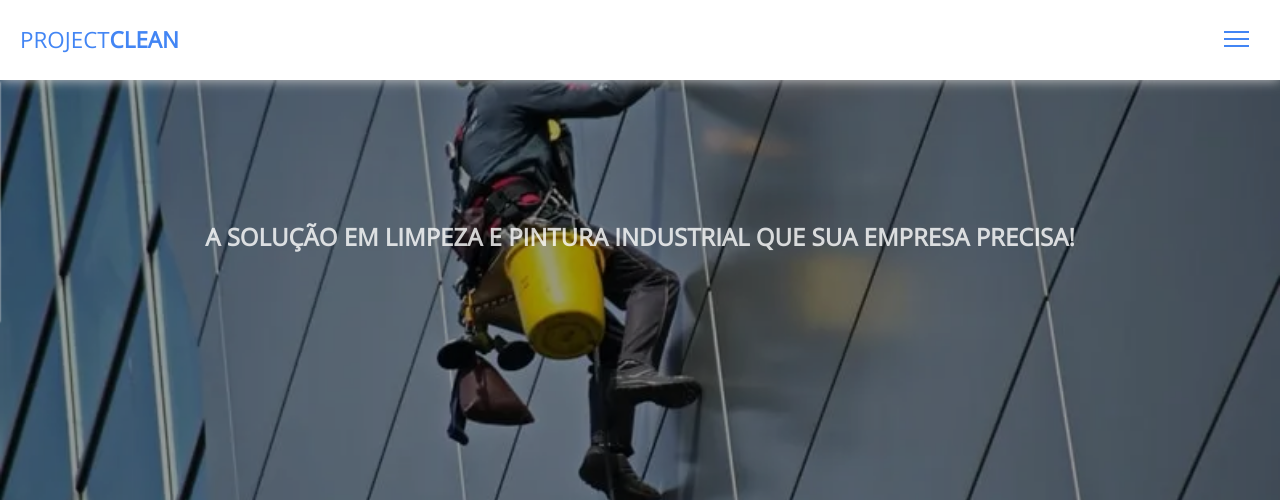
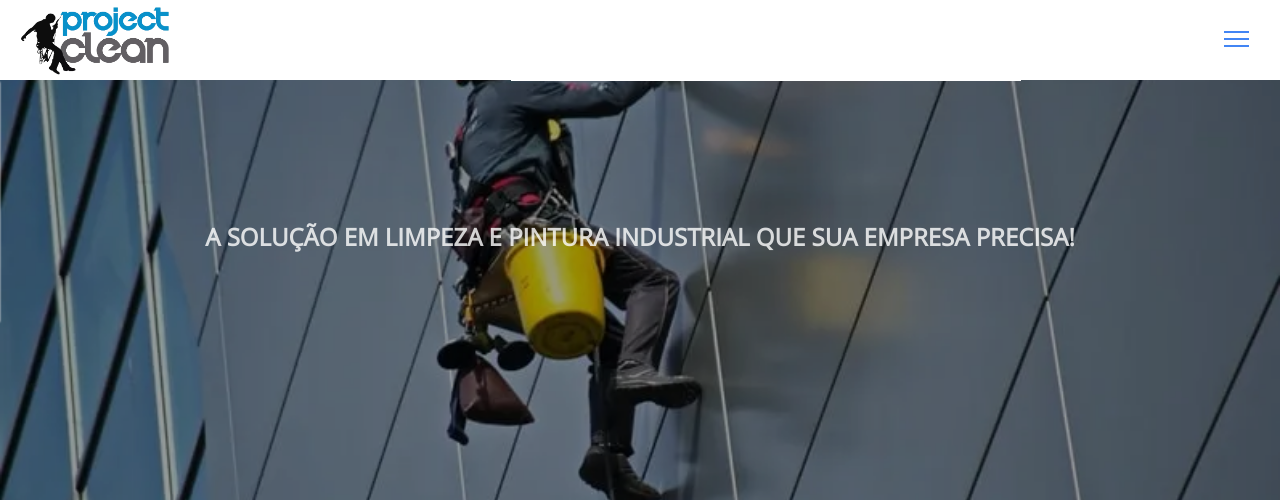
Before and after one commit to maarcospaaulo/project-clean, a PHP site: page / in a window 1280 px wide. Shown: the top 504 px of the page. Run offline with PHP 8.4, Linux system fonts and the light colour scheme.

Commit message:
adjustment

```diff
--- a/css-dev/style.css
+++ b/css-dev/style.css
@@ -29,12 +29,17 @@ header {
   position: sticky;
   z-index: 1;
   top: 0;
-  box-shadow: 0 0px 12px #cccccc;
 }
 
 header .logo {
   display: inline-block;
   padding-left: 20px;
+}
+
+header .logo img {
+  width: 150px;
+  height: auto;
+  padding-top: 5px;
 }
 
 header .logo h1 {
--- a/index.html
+++ b/index.html
@@ -18,7 +18,11 @@
   <!-- Inicio Header -->
   <header>
     <a href="#" class="logo">
-      <h1>Project<strong>Clean</strong></h1>
+      <picture>
+        <source srcset="img/logo.webp" type="image/webp">
+        <source srcset="img/logo.png" type="image/jpeg">
+        <img src="img/logo.png" alt="Logo ProjectClean" width="158" height="80">
+      </picture>
     </a>
     <div class="burguer">
       <div class="burguer__line1"></div>
```
Also changed, not shown: img/logo.png, img/logo.webp (added).
